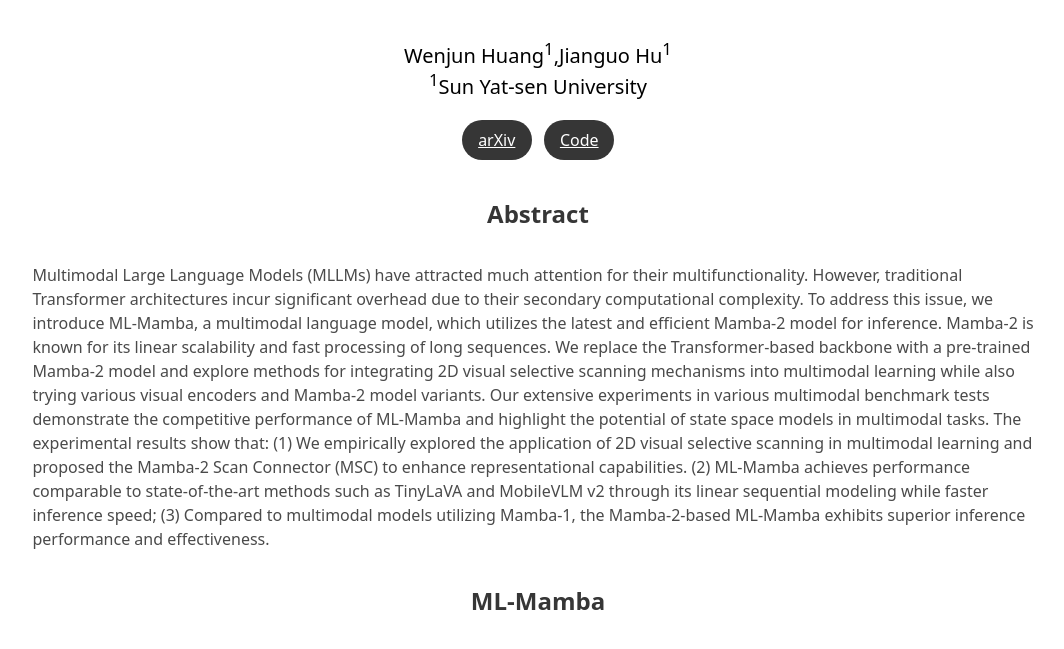
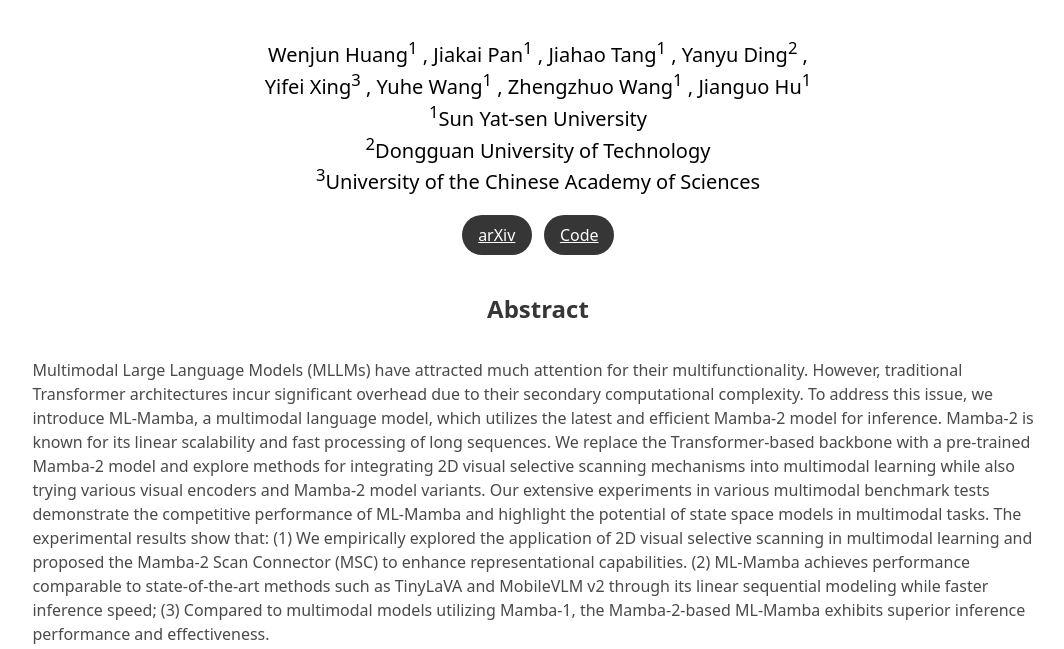
Before and after one commit to WenjunHuang94/WenjunHuang94.github.io, a plain HTML site: page ML-Mamba/index.html in a window 1280 px wide. Shown: the part 213-862 px from the top of the page, without its empty margins (102-1166 px from the left). Drawn offline with Linux system fonts and the light colour scheme.

Commit message:
Update ML-Mamba subpage

```diff
--- a/ML-Mamba/index.html
+++ b/ML-Mamba/index.html
@@ -87,13 +87,31 @@
                         </div>
 
                         <!-- 作者 -->
-                        <div style="display: flex;justify-content: center">
-                            <span  class="author-block">Wenjun Huang</a><sup>1</sup>, </span>
-                            <span class="author-block">Jianguo Hu</a><sup>1</sup></span>
+                        <div style="display: flex; flex-wrap: wrap; justify-content: center;">
+                            <div>
+                                <span class="author-block">Wenjun Huang<sup>1</sup> , </span>
+                                <span class="author-block">Jiakai Pan<sup>1</sup> , </span>
+                                <span class="author-block">Jiahao Tang<sup>1</sup> , </span>
+                                <span class="author-block">Yanyu Ding<sup>2</sup> , </span>
+                            </div>
+                            <div>
+                                <span class="author-block">Yifei Xing<sup>3</sup> , </span>
+                                <span class="author-block">Yuhe Wang<sup>1</sup> , </span>
+                                <span class="author-block">Zhengzhuo Wang<sup>1</sup> , </span>
+                                <span class="author-block">Jianguo Hu<sup>1</sup></span>
+                            </div>
                         </div>
 
-                        <div style="display: flex;justify-content: center">
-                          <span class="author-block"><sup>1</sup>Sun Yat-sen University</span>
+                        <div style="display: flex; justify-content: center; flex-wrap: wrap;">
+                            <span class="author-block"><sup>1</sup>Sun Yat-sen University</span>
+                        </div>
+
+                        <div style="display: flex; justify-content: center; flex-wrap: wrap;">
+                            <span class="author-block"><sup>2</sup>Dongguan University of Technology</span>
+                        </div>
+
+                         <div style="display: flex; justify-content: center; flex-wrap: wrap;">
+                            <span class="author-block"><sup>3</sup>University of the Chinese Academy of Sciences</span>
                         </div>
 
                         <div style="display: flex;justify-content: center;margin-top: 20px;margin-bottom: 20px">
```
